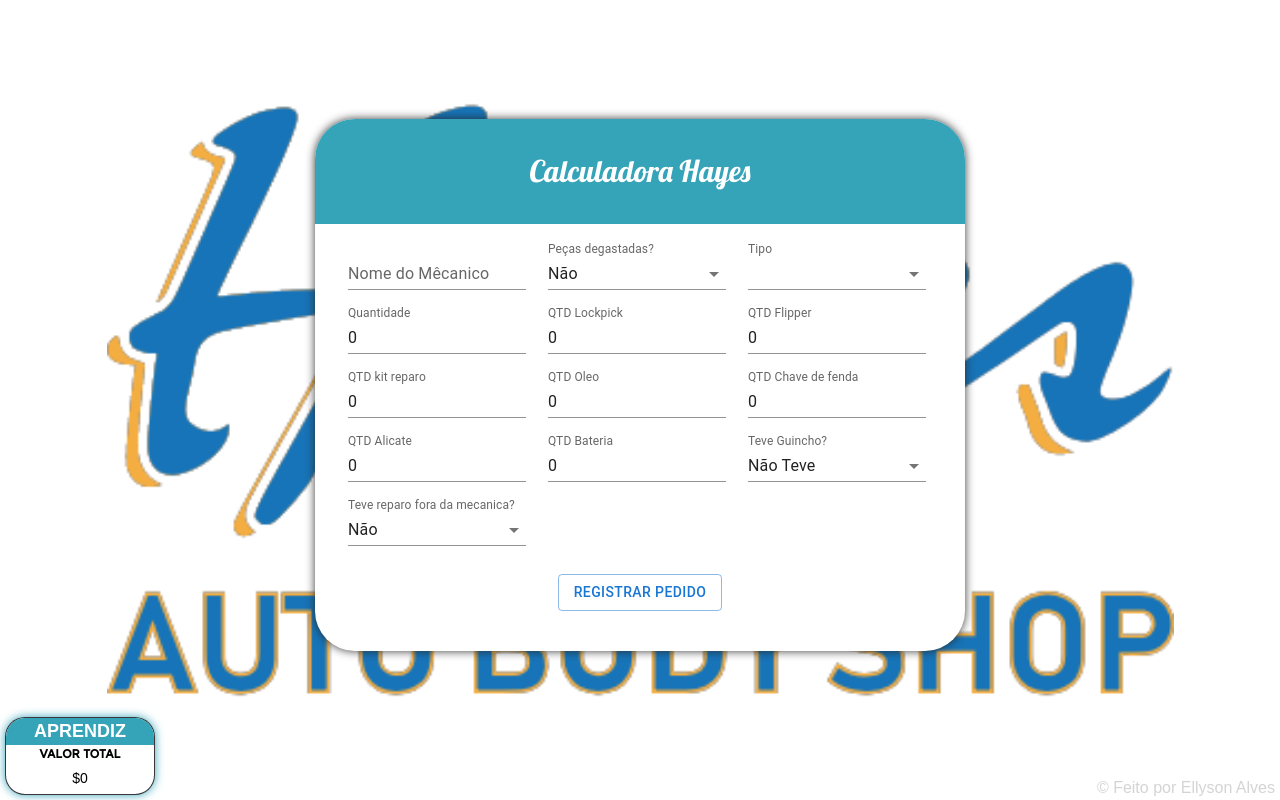
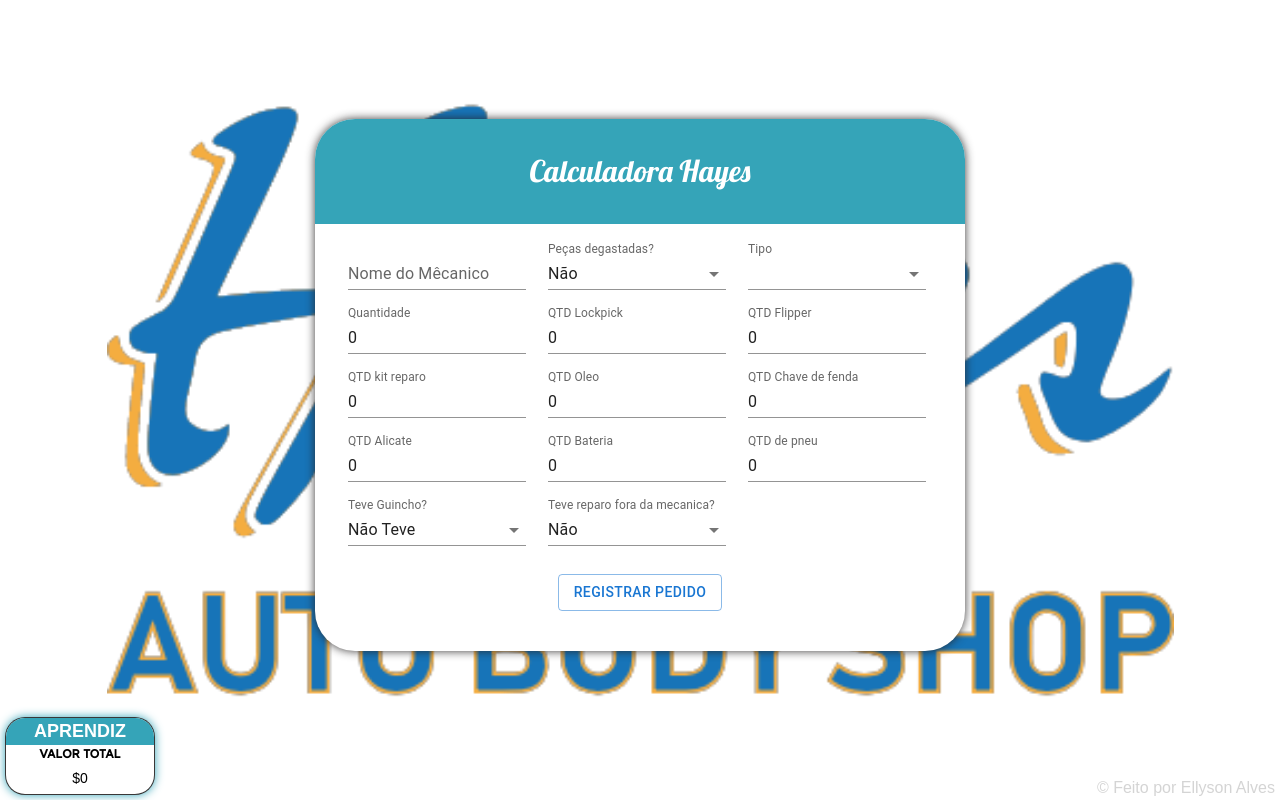
Before and after one commit to yunorp/hayes-calculadora-aprendiz, a Next.js app: page / in a window 1280 px wide. Built offline with nearby package versions, Linux system fonts and the light colour scheme.

Commit message:
feature: add input QTDpneu

```diff
--- a/src/pages/api/route.ts
+++ b/src/pages/api/route.ts
@@ -14,6 +14,7 @@ type SheetForm = {
   QTDkit: number;
   QTDoleo: number;
   QTDbateria: number;
+  QTDpneu: number;
   ReparoFora: number;
   valorEmpresa: number;
   valorMaoDeObra: number;
@@ -73,6 +74,7 @@ export default async function handler(req: NextApiRequest, res: NextApiResponse)
               body.QTDkit,
               body.QTDoleo,
               body.QTDbateria,
+              body.QTDpneu,
               body.ReparoFora,
               body.result,
               body.valorMaoDeObra,
--- a/src/pages/index.tsx
+++ b/src/pages/index.tsx
@@ -32,6 +32,7 @@ export default function Home() {
   const [QTDalicate, setQTDalicate] = React.useState<number>(0);
   const [QTDoleo, setQTDoleo] = React.useState<number>(0);
   const [QTDbateria, setQTDbateria] = React.useState<number>(0);
+  const [QTDpneu, setQTDpneu] = React.useState<number>(0);
   const [ReparoFora, setReparoFora] = React.useState<number>(0);
   const [QTDkm, setQTDkm] = React.useState<number>(0);
   const [desgastado, setDesgastado] = React.useState<number>(1);
@@ -77,7 +78,7 @@ export default function Home() {
 
   // Movendo os cálculos para dentro da função updateValores
   const result1 = value1 * value2;
-  const result2 = QTDlockpick * 600 + QTDflipper * 1500 + QTDkit * 1000 + QTDkm  + QTDbateria * 500 + QTDalicate * 500 + QTDoleo * 1000 + QTDchave * 2000 + ReparoFora * 500;
+  const result2 = QTDlockpick * 600 + QTDflipper * 1500 + QTDkit * 1000 + QTDkm  + QTDbateria * 500 + QTDalicate * 500 + QTDoleo * 1000 + QTDchave * 2000 + ReparoFora * 500 + QTDpneu * 500;
   const result = result1 + result2;
   const valorAprendiz = result * 0.35;
   const valorMaquinaAprendiz = result - valorAprendiz;
@@ -110,6 +111,7 @@ export default function Home() {
     QTDkit: 0,
     QTDoleo: 0,
     QTDbateria: 0,
+    QTDpneu: 0,
     ReparoFora: 0,
     QTDkm: 0,
     valorEmpresa: 0,
@@ -164,6 +166,9 @@ export default function Home() {
   const handleQTDoleoChange = (e: React.ChangeEvent<HTMLInputElement>) => {
     setQTDoleo(Number(e.target.value));
   };
+  const handleQTDpneuChange = (e: React.ChangeEvent<HTMLInputElement>) => {
+    setQTDpneu(Number(e.target.value));
+  };
 
   const handleReparoForaChange = (e: SelectChangeEvent) => {
     setReparoFora(Number(e.target.value));
@@ -182,7 +187,7 @@ export default function Home() {
 
   const updateValores = (tipo: number, quantidade: number) => {
     const result1 = value1 * formData.tipo;
-    const result2 = QTDlockpick * 600 + QTDflipper * 1500 + QTDkit * 1000 + QTDkm + QTDbateria * 500 + QTDalicate * 500 + QTDoleo * 1000 + QTDchave * 2000+ ReparoFora * 500;
+    const result2 = QTDlockpick * 600 + QTDflipper * 1500 + QTDkit * 1000 + QTDkm + QTDbateria * 500 + QTDalicate * 500 + QTDoleo * 1000 + QTDchave * 2000+ ReparoFora * 500 + QTDpneu * 500;
     const result = result1 + result2;
 
     // Agora, valorMaoDeObra será 30% do result
@@ -200,7 +205,7 @@ export default function Home() {
     e.preventDefault();
 
   const result3 = formData.quantidade * formData.tipo;
-  const result4 = formData.QTDlockpick * 600 + formData.QTDflipper * 1500 + formData.QTDkit * 1000 + formData.QTDkm + formData.QTDbateria * 500 + formData.QTDalicate * 500 + formData.QTDoleo * 1000 + formData.QTDchave * 2000 + formData.ReparoFora * 500;
+  const result4 = formData.QTDlockpick * 600 + formData.QTDflipper * 1500 + formData.QTDkit * 1000 + formData.QTDkm + formData.QTDbateria * 500 + formData.QTDalicate * 500 + formData.QTDoleo * 1000 + formData.QTDchave * 2000 + formData.ReparoFora * 500 + formData.QTDpneu * 500;
   const resultTotal = result3 + result4;
   const valorMaoDeObraAprendiz = resultTotal * 0.35;
 
@@ -277,7 +282,7 @@ export default function Home() {
 
 
   const result3 = formData.quantidade * formData.tipo;
-  const result4 = formData.QTDlockpick * 600 + formData.QTDflipper * 1500 + formData.QTDkit * 1000 + formData.QTDkm + formData.QTDbateria * 500 + formData.QTDalicate * 500 + formData.QTDoleo * 1000 + formData.QTDchave * 2000 + formData.ReparoFora * 500;
+  const result4 = formData.QTDlockpick * 600 + formData.QTDflipper * 1500 + formData.QTDkit * 1000 + formData.QTDkm + formData.QTDbateria * 500 + formData.QTDalicate * 500 + formData.QTDoleo * 1000 + formData.QTDchave * 2000 + formData.ReparoFora * 500 + formData.QTDpneu * 500;
   const resultTotal = result3 + result4;
   const valorMaoDeObraAprendiz = resultTotal * 0.35;
 
@@ -291,6 +296,7 @@ export default function Home() {
   formData.QTDchave = QTDchave;
   formData.QTDoleo = QTDoleo;
   formData.QTDbateria = QTDbateria;
+  formData.QTDpneu = QTDpneu;
   formData.ReparoFora = ReparoFora;
   formData.QTDkm = QTDkm;
   formData.QTDflipper = QTDflipper;
@@ -520,6 +526,21 @@ export default function Home() {
                   />
                 </FormControl>
 
+                <FormControl sx={{ m: 1, width: '20ch' }}>
+                  <TextField
+                    value={QTDpneu}
+                    onChange={handleQTDpneuChange}
+                    id="filled-number"
+                    label="QTD de pneu"
+                    name="QTDpneu"
+                    type="number"
+                    InputLabelProps={{
+                      shrink: true,
+                    }}
+                    variant="standard"
+                  />
+                </FormControl>
+
 
 
 
```
